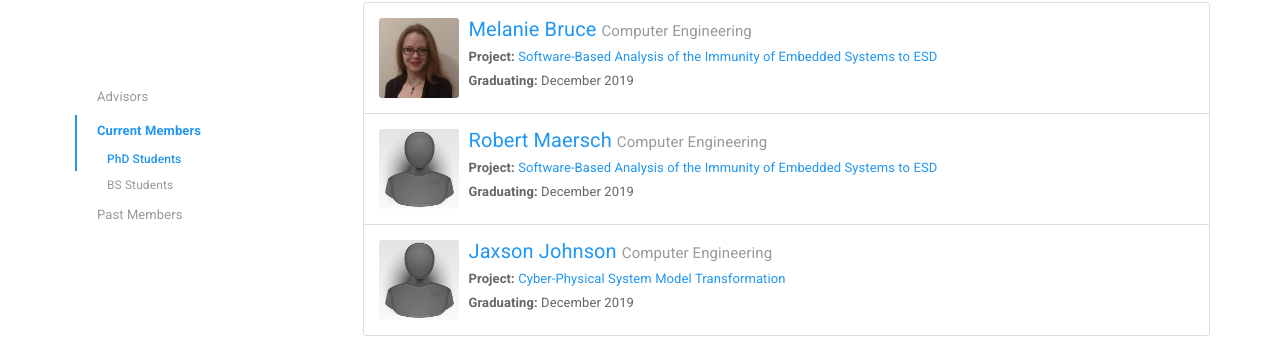
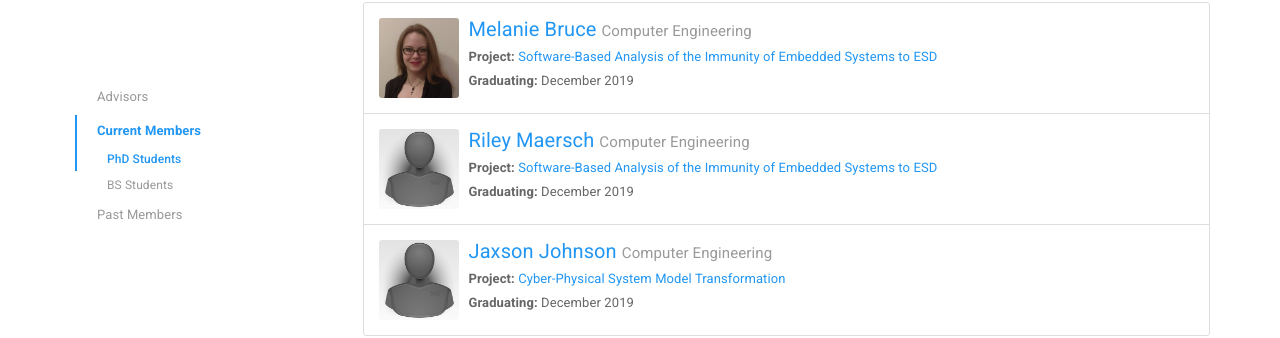
Before and after one commit to sendecomp/sendecomp-website, a Jekyll site: the page built from people.html, in a window 1280 px wide and 900 px high, scrolled down 810 px. Shown: the part 132-470 px from the top of the window. Built offline with Jekyll 4.4.1, drawn with Linux system fonts in a browser that asks for light colours.

Commit message:
Fix Riley's name

```diff
--- a/_data/members.yml
+++ b/_data/members.yml
@@ -71,7 +71,7 @@
   website: http://web.mst.edu/~sendecomp/
   photo: Bruce.jpg
 
-- name: Robert Maersch
+- name: Riley Maersch
   major: Computer Engineering
   degree: BS
   status: Active
```
